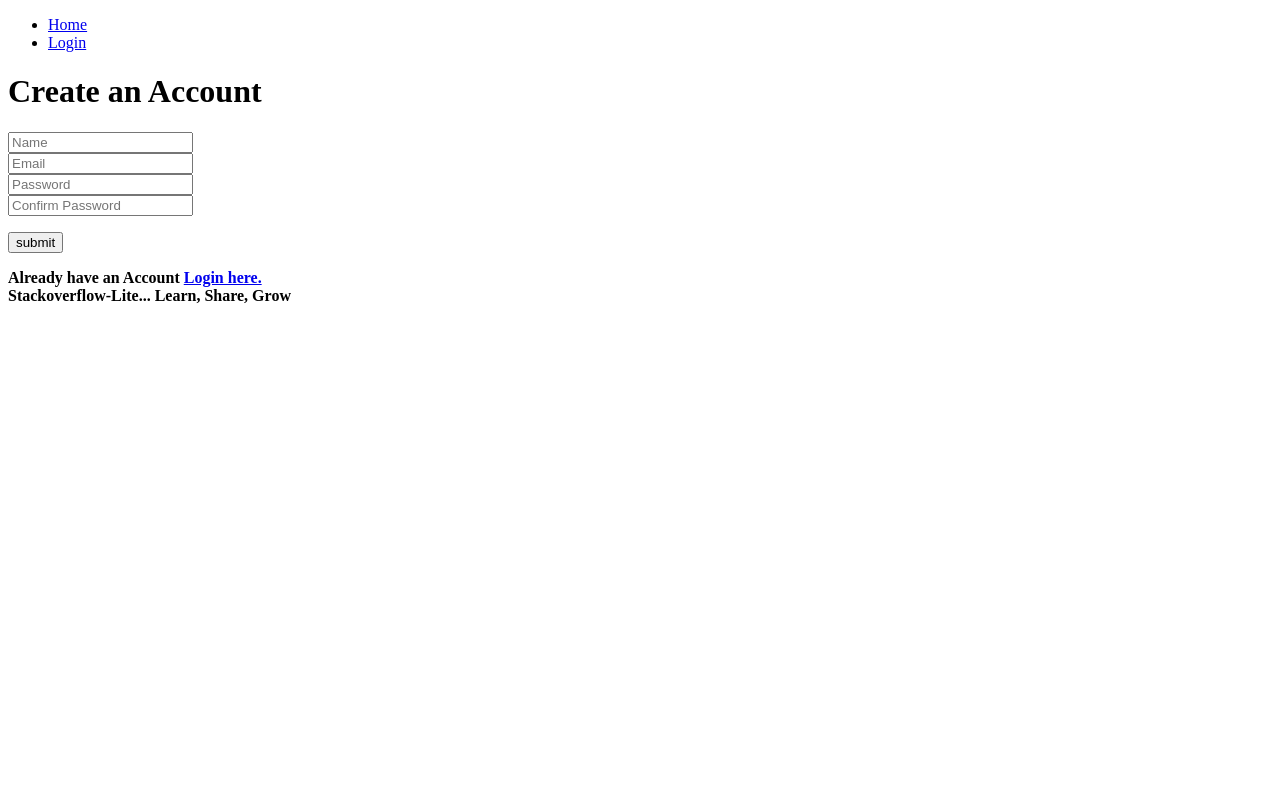
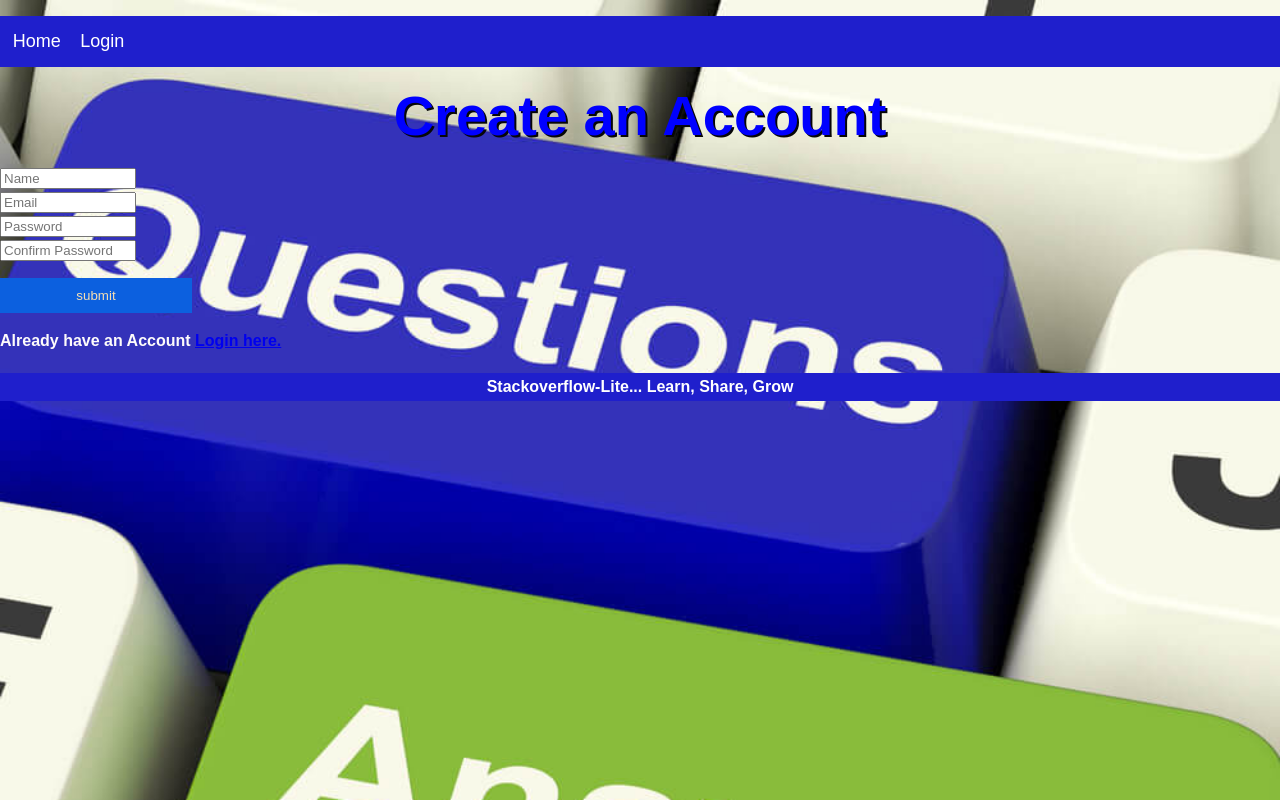
Before and after one commit to roxyrobert/Stackoverflow-Lite, a plain HTML site: page UI/signup.html in a window 1280 px wide. Drawn offline with Linux system fonts and the light colour scheme.

Commit message:
Add style sheet link

```diff
--- a/UI/signup.html
+++ b/UI/signup.html
@@ -4,10 +4,10 @@
     <meta charset="UTF-8">
     <meta name="viewport" content="width=device-width, initial-scale=1.0">
     <meta http-equiv="X-UA-Compatible" content="ie=edge">
+    <link rel="stylesheet" href="styles.css">
     <title>Stackoverflow-Lite</title>
 </head>
 <body>
-    <div id="body">
     <header id="header">
         <div id="navbar">
             <ul>
@@ -16,6 +16,8 @@
             </ul>
         </div>
     </header>
+    <div>
+
         <div class="contain">
             <h1 class="heading">Create an Account</h1>
             <form method="POST" action="" class="forms">
```
Lines whose indentation alone changed are shown as unchanged.
